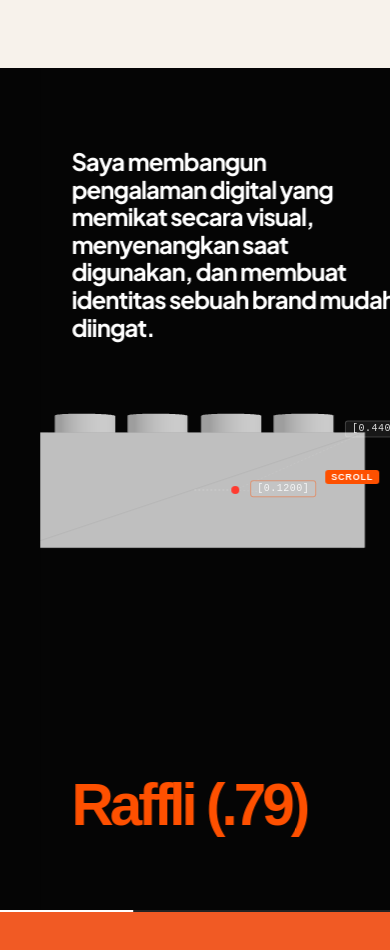
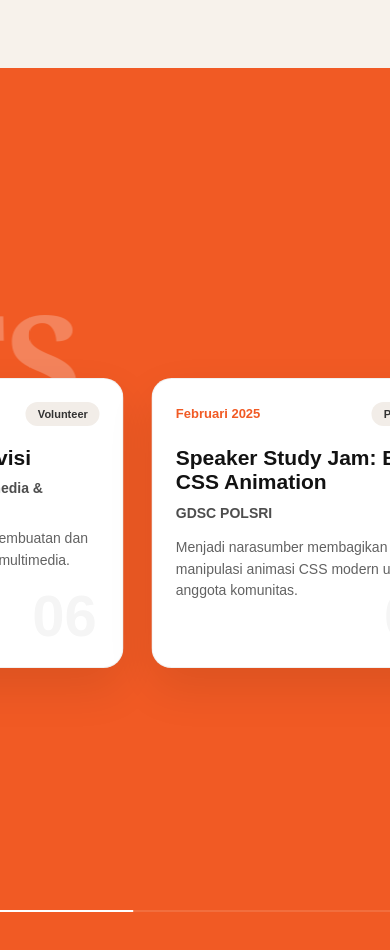
Before and after one commit to Darren0099/Raffli-dev, a Next.js app: page / in a window 390 px wide. Shown: the part 2840-3790 px from the top of the page. Built offline with nearby package versions, Linux system fonts and the light colour scheme.

Commit message:
style: make experience cards a horizontal panel with responsive sizing

```diff
--- a/app/styles/experience.css
+++ b/app/styles/experience.css
@@ -1,364 +1,112 @@
-
+/* The Experience panel is part of the SAME horizontal rail as BridgeShowcase. */
 .exp-scroll-container {
-  height: 400vh;
+  flex: 0 0 auto;
   position: relative;
-  background-color: #F15A24;
-  padding-bottom: 100px;
+  width: max-content;
+  min-width: 100vw;
+  height: 100%;
+  background: #f15a24;
+  overflow: hidden;
 }
 
 .exp-sticky-viewport {
-  position: sticky;
-  top: 0;
-  height: 100vh;
-  width: 100vw;
+  position: relative;
+  width: 100%;
+  height: 100%;
   overflow: hidden;
-  display: flex;
-  flex-direction: column;
 }
 
 .exp-huge-bg-text {
   position: absolute;
-  top: 25%;
-  left: 5%;
-  font-size: 18vw;
+  top: 24%;
+  left: 4vw;
+  white-space: nowrap;
+  font-family: Georgia, serif;
+  font-size: clamp(110px, 17vw, 350px);
   font-weight: 800;
-  color: rgba(255, 255, 255, 0.443);
-  white-space: nowrap;
+  line-height: .85;
+  letter-spacing: -0.055em;
+  color: rgba(255,255,255,.25);
   pointer-events: none;
+  user-select: none;
   z-index: 0;
-  letter-spacing: -5px;
-  font-family: serif;
 }
 
 .exp-fixed-header {
   position: absolute;
-  top: 60px;
-  left: 8%;
+  top: clamp(30px, 7vh, 75px);
+  left: clamp(25px, 7vw, 130px);
   z-index: 10;
+  pointer-events: none;
 }
 
 .exp-title {
-  font-size: 32px;
-  font-weight: 800;
+  font-size: clamp(25px, 2.8vw, 44px);
+  font-weight: 900;
   color: #121212;
-  margin-bottom: 5px;
-  letter-spacing: -1px;
+  margin-bottom: 7px;
+  letter-spacing: -.06em;
 }
 
 .exp-subtitle {
-  font-size: 14px;
-  color: white;
+  font-size: clamp(12px, 1.1vw, 16px);
+  color: #fff;
   font-weight: 500;
 }
 
-/* TRACK KARTU HORIZONTAL */
 .exp-horizontal-track {
   display: flex;
+  align-items: center;
+  width: max-content;
   height: 100%;
-  width: max-content;
-  align-items: center;
+  padding-top: clamp(80px, 10vh, 135px);
   position: relative;
   z-index: 5;
 }
 
-
 .exp-track-spacer {
-  width: calc(50vw - 210px);
-  flex-shrink: 0;
+  flex: 0 0 clamp(90px, 23vw, 390px);
 }
 
-/* WRAPPER KARTU */
 .exp-card-wrapper {
-  width: 420px;
-  margin: 0 30px; /* Jarak kiri-kanan merata */
-  flex-shrink: 0;
-  will-change: transform, opacity; /* Optimalisasi animasi GPU */
+  width: clamp(320px, 30vw, 440px);
+  flex: 0 0 auto;
+  margin: 0 clamp(12px, 1.7vw, 28px);
 }
 
-/* DESAIN KARTU PENGALAMAN */
 .exp-card {
-  background: #ffffff;
-  padding: 40px;
+  position: relative;
+  min-height: 285px;
+  padding: clamp(23px, 2.6vw, 38px);
+  background: #fff;
+  color: #121212;
   border-radius: 24px;
-  border: 1px solid rgba(18, 18, 18, 0.05);
-  box-shadow: 0 20px 40px rgba(0, 0, 0, 0.06);
-  position: relative;
-  transition: box-shadow 0.3s ease;
+  border: 1px solid rgba(18,18,18,.06);
+  box-shadow: 0 20px 48px rgba(0,0,0,.09);
+  transition: transform .3s ease, box-shadow .3s ease;
 }
 
-.exp-card-header {
-  display: flex;
-  justify-content: space-between;
-  align-items: center;
-  margin-bottom: 25px;
+.exp-card:hover {
+  transform: translateY(-7px);
+  box-shadow: 0 30px 60px rgba(0,0,0,.14);
 }
 
-.exp-year {
-  font-size: 14px;
-  font-weight: 700;
-  color: #F15A24;
+.exp-card-header { display: flex; justify-content: space-between; align-items: center; gap: 8px; margin-bottom: 20px; }
+.exp-year { font-size: 13px; font-weight: 800; color: #f15a24; }
+.exp-badge { padding: 6px 12px; border-radius: 30px; font-size: 11px; font-weight: 700; background: #f2ede8; color: #333; }
+.badge-akademik { background: #ececec; }
+.badge-graphicdesign { background: #ffede6; color: #c54112; }
+.badge-dataanalysis { background: #171717; color: #fff; }
+.exp-role { font-size: clamp(21px, 1.8vw, 26px); font-weight: 800; line-height: 1.18; margin-bottom: 10px; }
+.exp-company { font-size: 14px; color: #4e4e4e; font-weight: 700; margin-bottom: 16px; }
+.exp-desc { font-size: 14px; line-height: 1.55; color: #626262; position: relative; z-index: 1; }
+.exp-card-number { position: absolute; right: 26px; bottom: 18px; font-size: 58px; font-weight: 900; color: rgba(18,18,18,.045); pointer-events: none; }
+
+@media (max-width: 768px) {
+  .exp-fixed-header { top: 32px; left: 24px; }
+  .exp-huge-bg-text { top: 28%; font-size: 34vw; }
+  .exp-horizontal-track { padding-top: 65px; }
+  .exp-card-wrapper { width: min(83vw, 390px); margin: 0 14px; }
+  .exp-card { min-height: 290px; border-radius: 20px; }
+  .exp-track-spacer { flex-basis: 8vw; }
 }
-
-.exp-badge {
-  font-size: 11px;
-  font-weight: 700;
-  padding: 6px 14px;
-  border-radius: 20px;
-}
-
-.badge-akademik { background: rgba(18, 18, 18, 0.08); color: #121212; }
-.badge-graphic { background: rgba(242, 118, 94, 0.15); color: #F15A24; }
-.badge-web { background: rgba(46, 56, 242, 0.1); color: #2E38F2; }
-.badge-branding { background: rgba(229, 152, 25, 0.15); color: #b87405; }
-.badge-data { background: rgba(18, 18, 18, 0.8); color: #ffffff; }
-
-.exp-role {
-  font-size: 24px;
-  font-weight: 800;
-  color: #121212;
-  margin-bottom: 8px;
-  line-height: 1.2;
-}
-
-.exp-company {
-  font-size: 15px;
-  font-weight: 600;
-  color: #555;
-  margin-bottom: 20px;
-}
-
-.exp-desc {
-  font-size: 15px;
-  color: #666;
-  line-height: 1.6;
-}
-
-.exp-card-number {
-  position: absolute;
-  bottom: 25px;
-  right: 30px;
-  font-size: 54px;
-  font-weight: 800;
-  color: rgba(18, 18, 18, 0.04);
-  line-height: 1;
-  pointer-events: none;
-}
-
-/* RESPONSIVE KHUSUS MOBILE */
-@media (max-width: 768px) {
-  .exp-fixed-header { left: 5%; top: 40px; }
-  .exp-title { font-size: 26px; }
-  .exp-card-wrapper { width: 85vw; margin: 0 15px; }
-  .exp-track-spacer { width: calc(50vw - 42.5vw); } /* Sesuaikan setengah layar dikurangi setengah kartu HP */
-}
-
-/* SLIDE TERAKHIR HITAM INTERAKTIF THREE.JS DENGAN BALOK 3D */
-.exp-bridge-slide-wrapper {
-  width: 100vw;
-  height: 100vh;
-  background-color: #0d0d0d;
-  flex-shrink: 0;
-  margin-left: 40px;
-  position: relative;
-  overflow: hidden;
-  color: #ffffff;
-  display: flex;
-  align-items: center;
-  justify-content: center;
-  cursor: crosshair;
-}
-
-.bridge-slide-content {
-  width: 100%;
-  height: 100%;
-  padding: 80px 8%;
-  display: flex;
-  flex-direction: column;
-  justify-content: space-between;
-  position: relative;
-}
-
-.bridge-text-box {
-  max-width: 650px;
-  z-index: 5;
-}
-
-.bridge-heading-statement {
-  font-size: 2.2vw;
-  font-weight: 700;
-  line-height: 1.15;
-  letter-spacing: -1px;
-  color: #ffffff;
-  margin: 0;
-  font-family: 'Plus Jakarta Sans', system-ui, sans-serif;
-}
-
-/* THREE.JS CANVAS CONTAINER */
-.three-scene-wrapper {
-  position: absolute;
-  top: 50%;
-  left: 55%;
-  transform: translate(-50%, -50%);
-  width: 450px;
-  height: 350px;
-  z-index: 3;
-  pointer-events: none;
-}
-
-.three-canvas-container {
-  width: 100%;
-  height: 100%;
-}
-
-/* HUD OVERLAY TRACKER */
-.hud-interactive-overlay {
-  position: absolute;
-  inset: 0;
-  pointer-events: none;
-  z-index: 4;
-}
-
-.hud-svg-line {
-  position: absolute;
-  inset: 0;
-  width: 100%;
-  height: 100%;
-}
-
-.hud-box {
-  position: absolute;
-  background: rgba(255, 255, 255, 0.08);
-  border: 1px solid rgba(255, 255, 255, 0.25);
-  padding: 5px 10px;
-  border-radius: 4px;
-  font-family: monospace;
-  font-size: 0.75rem;
-  color: #ffffff;
-  backdrop-filter: blur(4px);
-  transition: transform 0.08s ease-out;
-}
-
-.hud-mini-matrix {
-  display: flex;
-  flex-direction: column;
-  font-size: 0.55rem;
-  opacity: 0.5;
-  line-height: 1;
-}
-
-/* BRANDING TEKS RAFFLI (.79) */
-.bridge-brand-bottom {
-  font-size: 10vw;
-  font-weight: 800;
-  line-height: 0.9;
-  letter-spacing: -4px;
-  z-index: 5;
-  user-select: none;
-  font-family: 'Plus Jakarta Sans', system-ui, sans-serif;
-}
-
-.brand-name-orange, .brand-code-orange {
-  color: #FE5000;
-}
-
-.bridge-scroll-indicator {
-  position: absolute;
-  top: 42%;
-  right: 8%;
-  background-color: #FE5000;
-  color: #ffffff;
-  font-size: 0.75rem;
-  font-weight: 800;
-  padding: 6px 14px;
-  border-radius: 4px;
-  letter-spacing: 0.5px;
-}
-
-@media (max-width: 900px) {
-  .bridge-heading-statement { font-size: 1.5rem; }
-  .bridge-brand-bottom { font-size: 15vw; }
-  .three-scene-wrapper { width: 300px; height: 250px; left: 65%; }
-}.three-bridge-full-container {
-  position: absolute;
-  top: 0;
-  left: 0;
-  width: 100%;
-  height: 100%;
-  overflow: hidden;
-  pointer-events: none;
-}
-
-/* Titik Merah Kursor */
-.hud-red-dot {
-  position: absolute;
-  top: 0;
-  left: 0;
-  width: 8px;
-  height: 8px;
-  background-color: #ff3b30;
-  border-radius: 50%;
-  margin-top: -4px;
-  margin-left: -4px;
-  pointer-events: none;
-  z-index: 10;
-}
-
-/* Base Style HUD Box */
-.hud-box-ref {
-  position: absolute;
-  top: 0;
-  left: 0;
-  font-family: monospace;
-  font-size: 11px;
-  color: #ffffff;
-  pointer-events: none;
-  z-index: 10;
-  letter-spacing: 1px;
-}
-
-.hud-coord-ref {
-  background: rgba(255, 255, 255, 0.1);
-  padding: 2px 6px;
-  border-radius: 3px;
-  border: 1px solid rgba(255, 255, 255, 0.2);
-}
-
-.hud-matrix-ref {
-  display: flex;
-  flex-direction: column;
-  gap: 2px;
-  font-size: 10px;
-  line-height: 1.1;
-  color: rgba(255, 255, 255, 0.85);
-}
-
-.hud-matrix-chars {
-  color: rgba(255, 255, 255, 0.4);
-}
-
-/* Floating Badge "Scroll" Mengikuti Cursor */
-.hud-scroll-floating-badge {
-  position: absolute;
-  top: 0;
-  left: 0;
-  background: #fe5000;
-  color: #ffffff;
-  font-size: 10px;
-  font-weight: bold;
-  padding: 3px 8px;
-  border-radius: 3px;
-  text-transform: uppercase;
-  letter-spacing: 1px;
-  pointer-events: none;
-  z-index: 10;
-}
-
-.hud-svg-full-canvas {
-  position: absolute;
-  top: 0;
-  left: 0;
-  width: 100%;
-  height: 100%;
-  pointer-events: none;
-  z-index: 5;
-}
```
